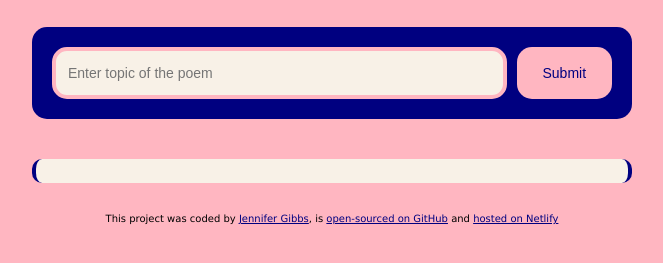
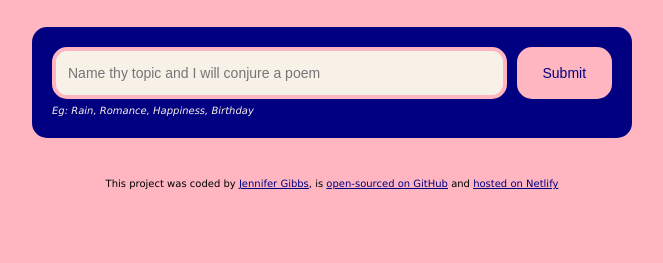
Before and after one commit to JGibbs-Coding/Poem_Generator, a plain HTML site: page index.html in a window 1280 px wide. Shown: the part 183-446 px from the top of the page, without its empty margins (308-971 px from the left). Drawn offline with nearby package versions, Linux system fonts and the light colour scheme.

Commit message:
Improved user experience in regards to hints and advising poem is being generated

```diff
--- a/index.html
+++ b/index.html
@@ -14,12 +14,23 @@
         <h1>Ye Olde Poem Generator</h1>
       </header>
       <main>
-        <form id="poemGeneratorForm">
-          <input type="text" placeholder="Enter topic of the poem"/ required
-          autocomplete="off" class="prompt" id="promptInstructions">
-          <input type="submit" class="submitButton" />
-        </form>
-        <div class="poem" id="poem"></div>
+        <div class="formContainer">
+          <form id="poemGeneratorForm">
+            <input
+              type="text"
+              placeholder="Name thy topic and I will conjure a poem"
+              required
+              autocomplete="off"
+              class="prompt"
+              id="promptInstructions"
+            />
+            <input type="submit" class="submitButton" />
+          </form>
+          <small class="hint"
+            ><em>Eg: Rain, Romance, Happiness, Birthday </em></small
+          >
+        </div>
+        <div class="poem hidden" id="poem"></div>
       </main>
       <footer>
         This project was coded by
--- a/scripts.js
+++ b/scripts.js
@@ -33,6 +33,10 @@ function generatePoem(event) {
     "You have a love of Shakespear and writing short poems. You mission is to generate a six line poem and separate each line with a <br />. Make sure to use the user instructions. Please sign at the end of the Poem using, SheCodes AI, in a <strong> element.";
   let apiURL = `https://api.shecodes.io/ai/v1/generate?prompt=${prompt}&context=${context}&key=${apiKey}`;
 
+  let poemElement = document.querySelector("#poem");
+  poemElement.classList.remove("hidden");
+  poemElement.innerHTML = `<span class="blink">⌛ Generating your poem about ${promptInstructions.value}<span/>`;
+
   console.log("Generating poem");
   console.log(`Prompt:${prompt}`);
   console.log(`Context:${context}`);
--- a/styles.css
+++ b/styles.css
@@ -21,12 +21,15 @@ header {
   margin-bottom: 30px;
 }
 
-form {
+.formContainer {
   padding: 20px;
   background-color: navy;
   border-radius: 15px;
+  margin-bottom: 40px;
+}
+
+form {
   display: flex;
-  margin-bottom: 40px;
 }
 
 .prompt {
@@ -72,7 +75,33 @@ footer {
   font-size: 10px;
   margin-top: 30px;
 }
+.hint {
+  color: rgb(248, 241, 231);
+  margin: top 5px;
+  opacity: 0.2px;
+  font-size: 10px;
+}
 
 a {
   color: navy;
 }
+
+.hidden {
+  display: none;
+}
+
+.blink {
+  animation: blink 1s steps(1, end) infinite;
+}
+
+@keyframes blink {
+  0% {
+    opacity: 1;
+  }
+  50% {
+    opacity: 0;
+  }
+  100% {
+    opacity: 1;
+  }
+}
```
